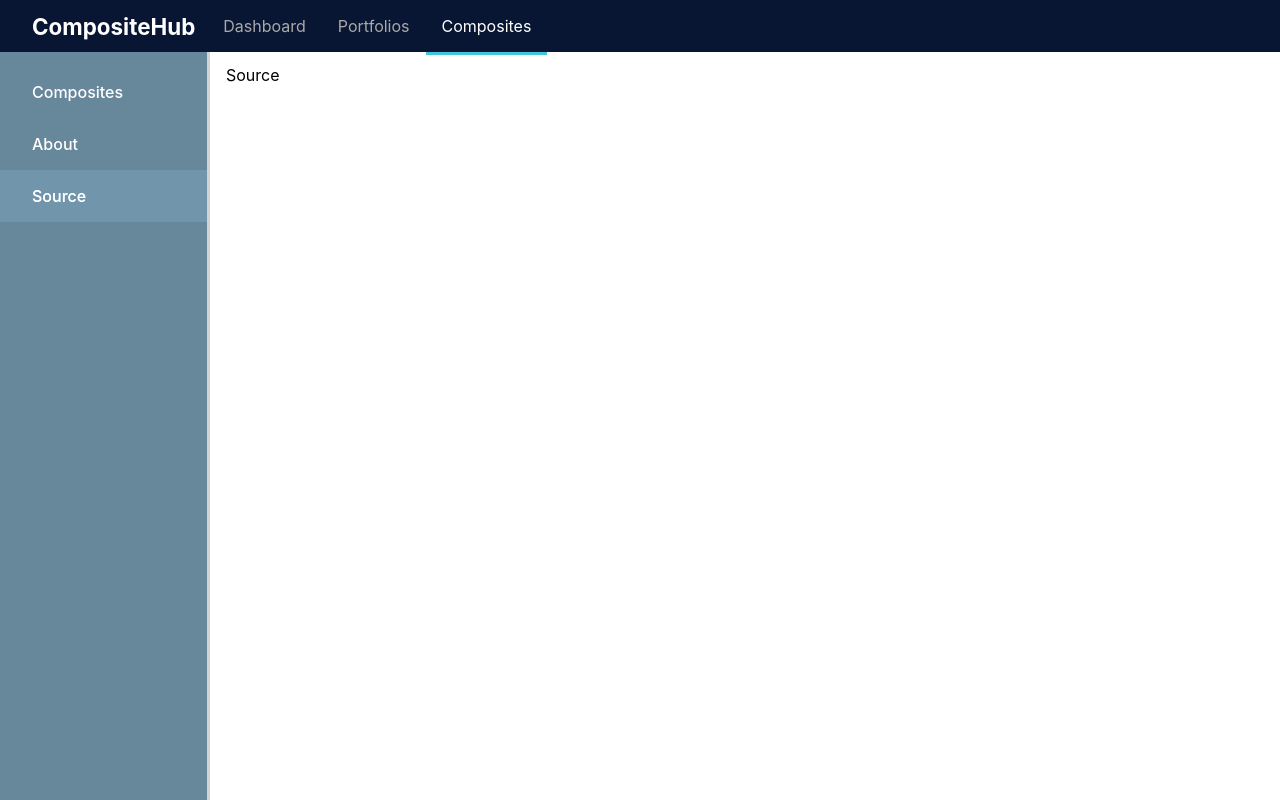
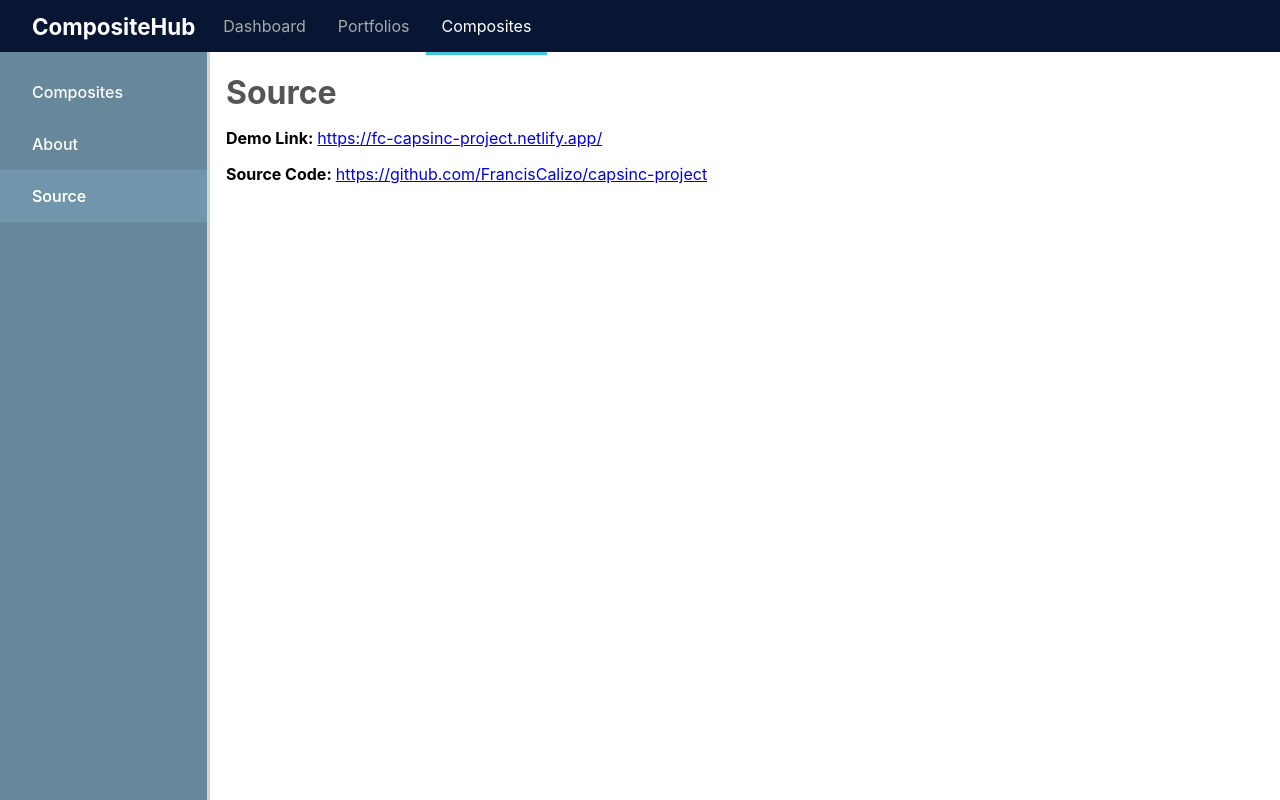
Before and after one commit to FrancisCalizo/capsinc-project, a React (Create React App) app: page /source in a window 1280 px wide. Built offline with nearby package versions, Linux system fonts and the light colour scheme.

Commit message:
feat: add about & source

```diff
--- /dev/null
+++ b/src/components/About.css
@@ -0,0 +1,5 @@
+.about-main {
+    & h3 {
+        text-decoration: underline;
+    }
+}
--- a/src/components/About.tsx
+++ b/src/components/About.tsx
@@ -1,6 +1,31 @@
+import './About.css'
+
 function About() {
     return (
-        <div>About</div>
+        <>
+            <header className="content-title">
+                About
+            </header>
+
+            <main className="about-main">
+                <section>
+                    <h3>Tech Stack</h3>
+
+                    <p>TypeScript, React.js, HTML5, CSS3, Charts.js</p>
+                </section>
+
+                <section>
+                    <h3>Nice-to-haves</h3>
+
+                    <ul>
+                        <li>Table Sorting</li>
+                        <li>Table Filtering</li>
+                        <li>Table Pagination</li>
+                        <li>Accurate y-axis values for charts</li>
+                    </ul>
+                </section>
+            </main>
+        </>
     )
 }
 
--- a/src/components/ChartDetails.tsx
+++ b/src/components/ChartDetails.tsx
@@ -52,7 +52,7 @@ const returnOptions = {
         y: {
             ticks: {
                 stepSize: 0.1,
-                count: 50
+                count: 40
             }
         }
     }
--- /dev/null
+++ b/src/components/Source.css
@@ -0,0 +1,11 @@
+main.source-main {
+    margin-top: 1rem;
+
+    & div {
+        margin-bottom: 1rem;
+
+        & span {
+            margin-right: 0.25rem;
+        }
+    }
+}
--- a/src/components/Source.tsx
+++ b/src/components/Source.tsx
@@ -1,8 +1,40 @@
-import React from 'react'
+import './Source.css'
 
 function Source() {
     return (
-        <div>Source</div>
+        <>
+            <header className="content-title">
+                Source
+            </header>
+
+            <main className='source-main'>
+                <div>
+                    <span>
+                        <strong>Demo Link:</strong>
+                    </span>
+                    <a
+                        href="https://fc-capsinc-project.netlify.app/"
+                        target="_blank"
+                        rel="noreferrer"
+                    >
+                        https://fc-capsinc-project.netlify.app/
+                    </a>
+                </div>
+
+                <div>
+                    <span>
+                        <strong>Source Code:</strong>
+                    </span>
+                    <a
+                        href="https://github.com/FrancisCalizo/capsinc-project"
+                        target="_blank"
+                        rel="noreferrer"
+                    >
+                        https://github.com/FrancisCalizo/capsinc-project
+                    </a>
+                </div>
+            </main>
+        </>
     )
 }
 
```
